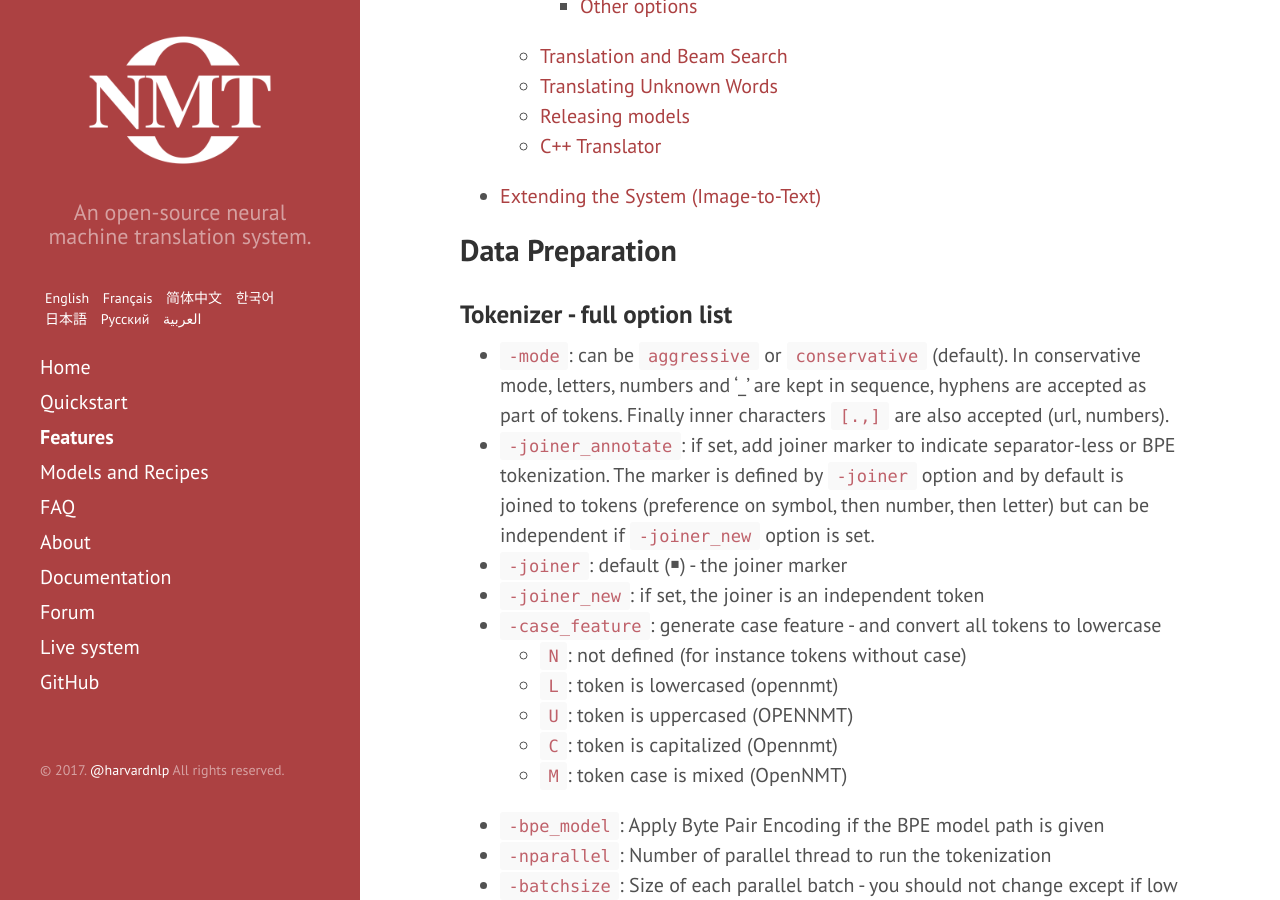
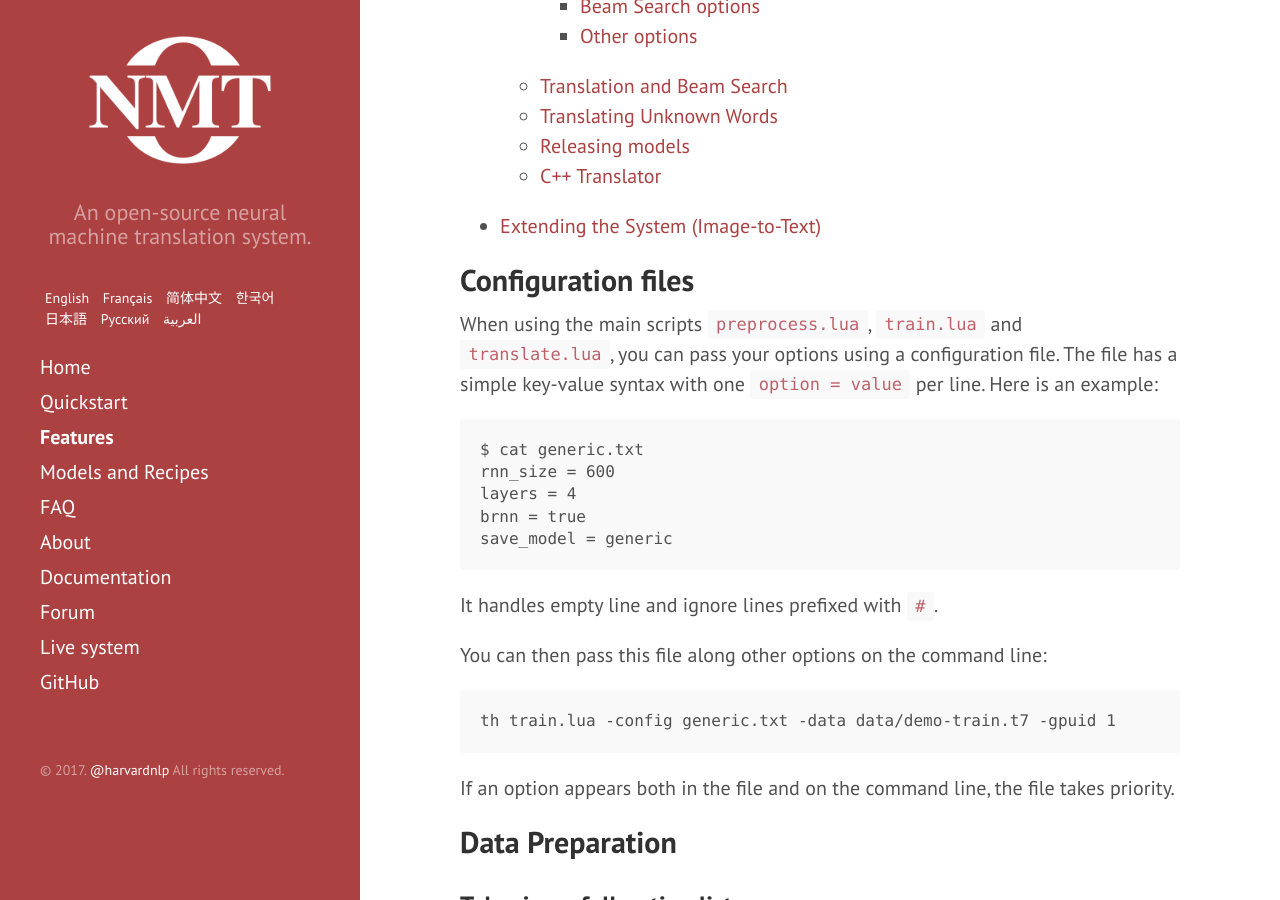
Before and after one commit to OpenNMT/opennmt.github.io, a Jekyll site: the page built from Advanced.md, in a window 1280 px wide and 900 px high, scrolled down 759 px. Built offline with Jekyll 4.4.1, drawn with Linux system fonts in a browser that asks for light colours.

Commit message:
Add missing configuration files documentation

````diff
--- a/Advanced.md
+++ b/Advanced.md
@@ -7,6 +7,27 @@ order: 2.5
 * TOC
 {:toc}
 
+## Configuration files
+
+When using the main scripts `preprocess.lua`, `train.lua` and `translate.lua`, you can pass your options using a configuration file. The file has a simple key-value syntax with one `option = value` per line. Here is an example:
+
+```
+$ cat generic.txt
+rnn_size = 600
+layers = 4
+brnn = true
+save_model = generic
+```
+
+It handles empty line and ignore lines prefixed with `#`.
+
+You can then pass this file along other options on the command line:
+
+```
+th train.lua -config generic.txt -data data/demo-train.t7 -gpuid 1
+```
+
+If an option appears both in the file and on the command line, the file takes priority.
 
 ## Data Preparation
 
````
